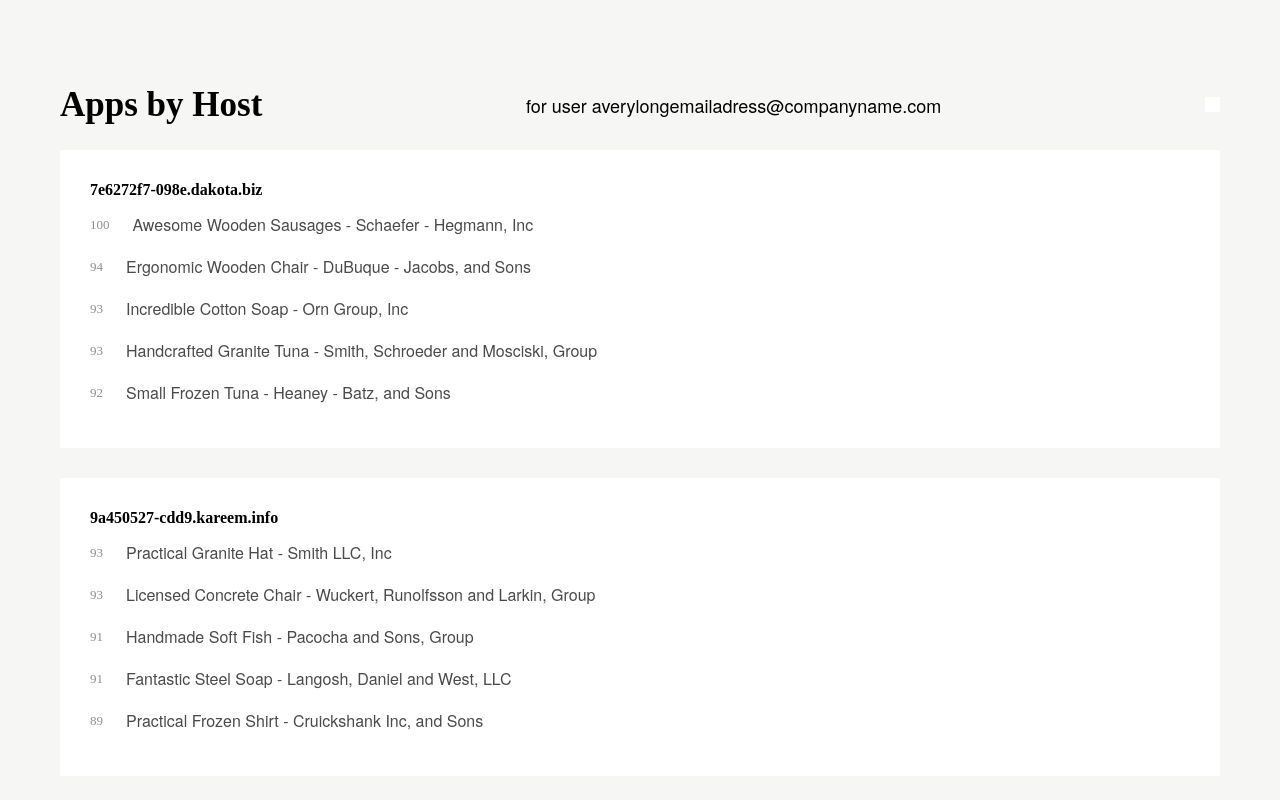
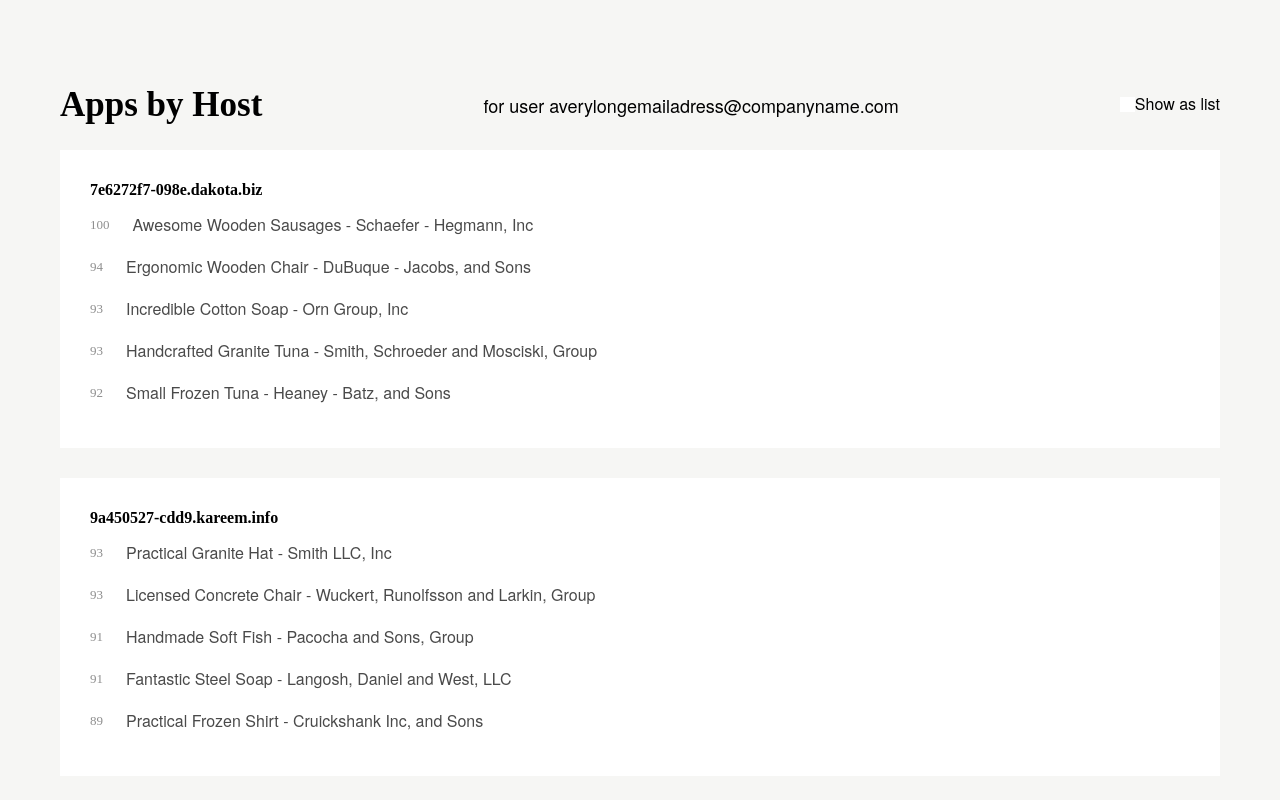
Before and after one commit to UXDESIGNERLIN/Apdex, a React (Create React App) app: page / in a window 1280 px wide. Shown: the top 800 px of the page. Built offline with nearby package versions, Linux system fonts and the light colour scheme.

Commit message:
Splitting layout to grid

```diff
--- a/src/assets/scss/_mixin.scss
+++ b/src/assets/scss/_mixin.scss
@@ -16,3 +16,9 @@
   overflow: hidden;
   text-overflow: ellipsis;
 }
+
+@mixin grid-layout($cols: 1, $space: $space-base) {
+  display: grid;
+  grid-template-columns: repeat($cols, 1fr);
+  gap: $space;
+}
--- a/src/page/index.jsx
+++ b/src/page/index.jsx
@@ -15,10 +15,11 @@ const HomePage = () => {
   const { getTopAppsByHost } = useService(hostMap, 25);
   const [isTrigger, setTrigger] = useState(false);
   const [appClicked, setAppClicked] = useState(null);
+  const [showGrid, setShowGrid] = useState(false);
 
   const title = 'Apps by Host';
   const userEmail = 'averylongemailadress@companyname.com';
-  const label = 'testLabel'
+  const checkBoxLabel = 'toggleList';
 
   const handleAdd = (env) => {
     addAppToHosts(MOCK_APP);
@@ -37,14 +38,20 @@ const HomePage = () => {
     setTrigger(false);
   }
 
+  const toggleLayout = (isGrid) => {
+    setShowGrid(isGrid);
+  }
+
   return(
     <main>
       <Header title={title} userEmail={userEmail}>
-        <Checkbox label={label}/>
+        <Checkbox label={checkBoxLabel} toggleLayout={toggleLayout}>
+          {showGrid ? 'Show as awesome grid' : 'Show as list'}
+        </Checkbox>
       </Header>
       {!hostMap.size ?
         (<h2 aria-live="polite">Loading...</h2>) :
-        (<section className="Section__container">
+        (<section className={showGrid ? 'Section__container--grid' : 'Section__container'}>
           {[...hostMap].map(([hostName]) => (
             <CardListGroup key={hostName} host={hostName}>
               {(getTopAppsByHost(hostName) || []).slice(0, 5).map((app, index) => (
--- a/src/page/index.scss
+++ b/src/page/index.scss
@@ -10,11 +10,9 @@ body {
 }
 
 .Section__container {
- /*  display: grid;
-  grid-template-columns: repeat(1, 1fr);
-  grid-auto-rows: 100px 300px;
-  grid-gap: 30px; */
-  display: grid;
-  grid-template-columns: repeat(1, 1fr);
-  gap: $space-base;
+  @include grid-layout;
+
+  &--grid {
+    @include grid-layout(2);
+  }
 }
```
